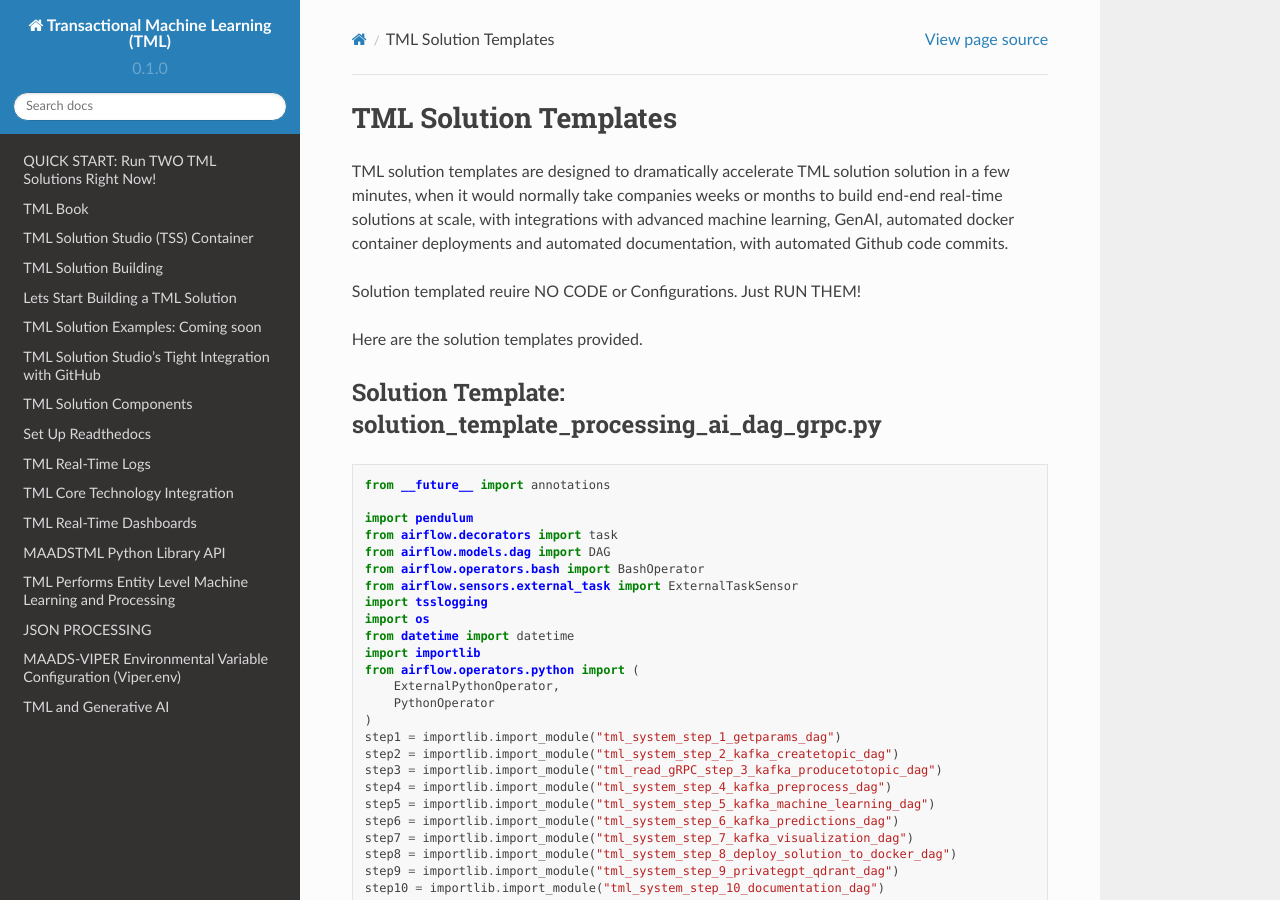
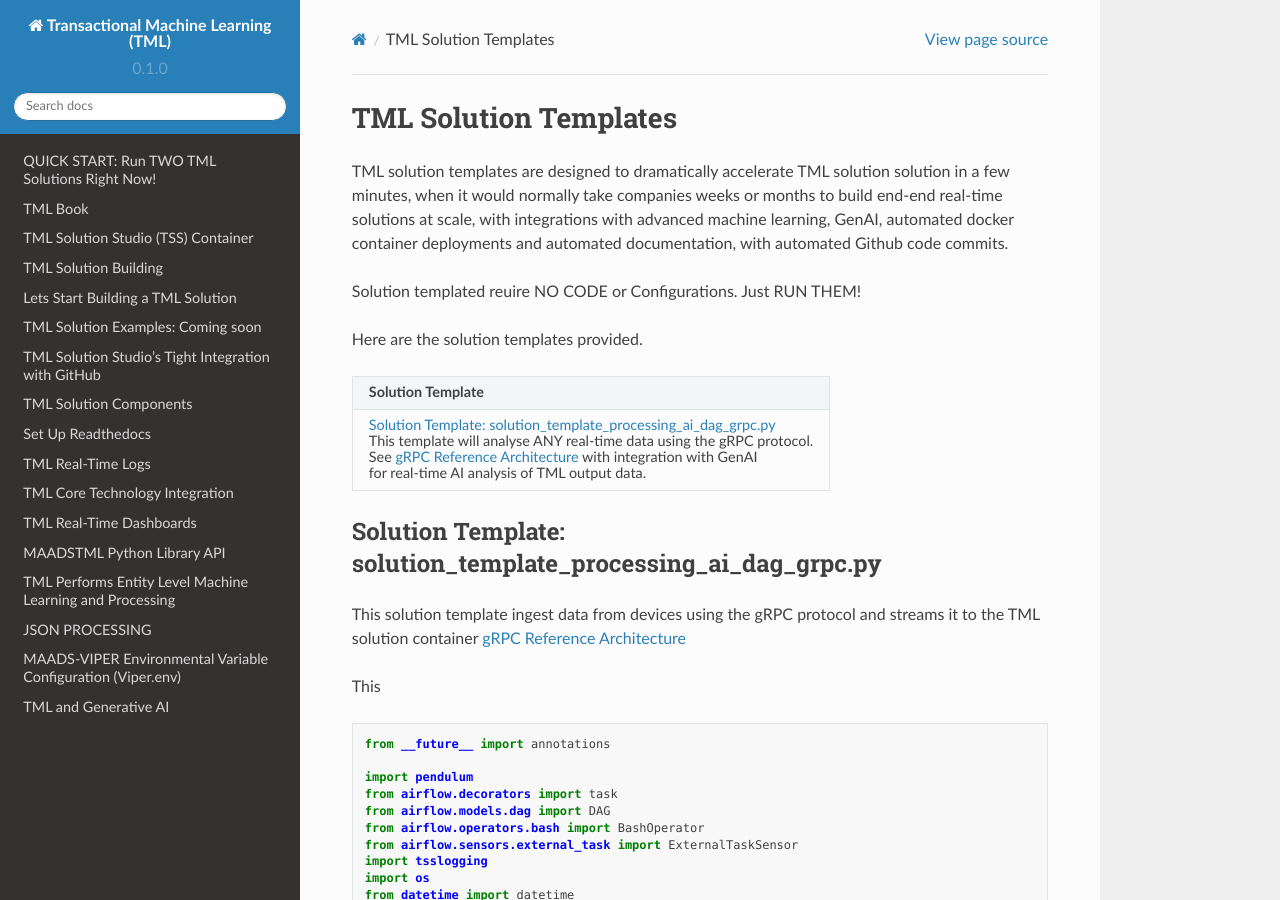
Before and after one commit to smaurice101/readthedocs, a Sphinx documentation site: the page built from docs/source/solutions.rst, in a window 1280 px wide and 900 px high. Built offline with Sphinx 7.4.7 and the Read the Docs theme 2.0.0, drawn with Linux system fonts in a browser that asks for light colours; some of the changed text lies outside the part shown.

Commit message:
Update solutions.rst

```diff
--- a/docs/source/solutions.rst
+++ b/docs/source/solutions.rst
@@ -7,8 +7,24 @@ Solution templated reuire NO CODE or Configurations.  Just RUN THEM!
 
 Here are the solution templates provided.
 
+.. list-table::
+
+   * - **Solution Template**
+   * - :ref:`Solution Template: solution_template_processing_ai_dag_grpc.py`
+
+       This template will analyse ANY real-time data using the gRPC protocol.
+
+       See :ref:`gRPC Reference Architecture` with integration with GenAI
+
+       for real-time AI analysis of TML output data.
+
+
 Solution Template: solution_template_processing_ai_dag_grpc.py
 -----------------------------------------------------
+
+This solution template ingest data from devices using the gRPC protocol and streams it to the TML solution container :ref:`gRPC Reference Architecture`
+
+This
 
 .. code-block:: PYTHON
 
@@ -112,13 +128,3 @@ Solution Template: solution_template_processing_ai_dag_grpc.py
       )
 
       start_task >> sensor_A >> sensor_B  >> start_task4 >> [sensor_I, sensor_C, sensor_D, sensor_E] >> start_task2 >> sensor_F >> start_task3  >> sensor_G
-
-
-.. list-table::
-
-   * - **Solution Template**
-   * - solution_template_processing_ai_dag_grpc.py
-
-       This template will analyse ANY real-time data using the gRPC protocol.
-
-       See :ref:`gRPC Reference Architecture`
```
